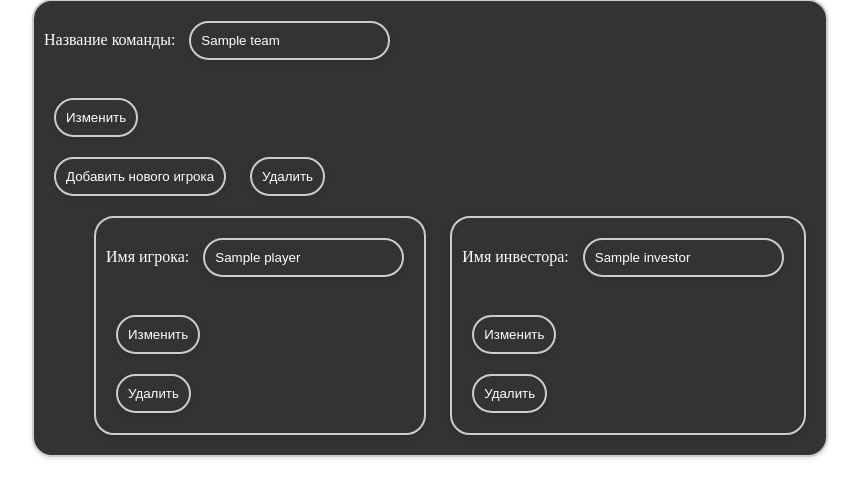
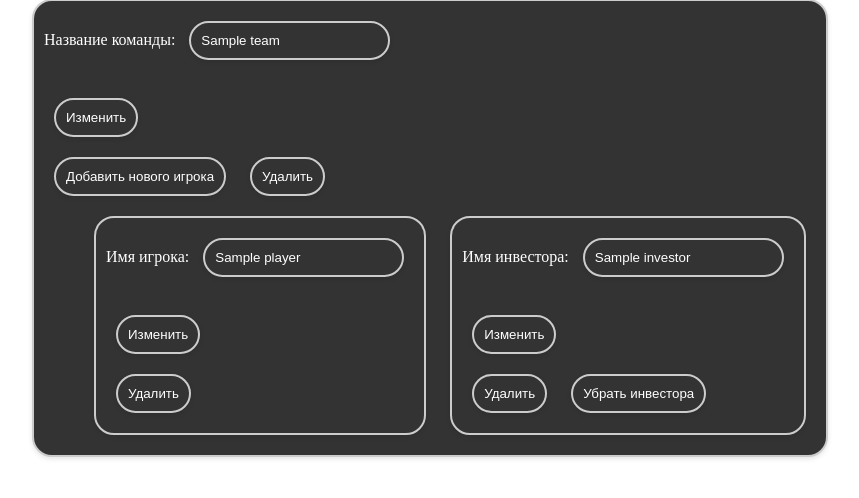
Before and after one commit to TpaBoXak/python_TW, a Flask app: page /teams in a window 1280 px wide. Shown: the part 282-780 px from the top of the page, without its empty margins (26-885 px from the left). Run offline with Flask 3, Linux system fonts and the light colour scheme; tables that the repository leaves empty hold one stand-in row (values such as "Sample post").

Commit message:
remove the connection of investroa with the team on page teams

```diff
--- a/flask_app/routes.py
+++ b/flask_app/routes.py
@@ -403,3 +403,16 @@
                 return "Ошибка в удалении инвестора"
         else:
             return redirect(url_for("routes.teams"))
+
+
+@bp.route("/remove_investor_in_team/<string:investor_name>/<string:team_name>")
+def remove_investor_in_team(investor_name, team_name):
+    if request.method == "GET":
+        with Session(engine) as session:
+            res = db_manager.remove_team_investor(session=session, team_name=team_name, investor_name=investor_name)
+            if res:
+                return redirect(url_for("routes.teams"))
+            else:
+                return "Ошибка в удалении связи команды и инвестора"
+    else:
+        return redirect(url_for("routes.teams"))
--- a/flask_app/templates/teams.html
+++ b/flask_app/templates/teams.html
@@ -36,7 +36,8 @@
            <input type="text" id="investor_name_new" name="investor_name_new" value="{{investor.investor_name}}"><br><br>
            <input type="submit" value="Изменить">
           </form>
-          <button class="btn-delete" onclick="window.location.href = '/remove_investor_in_team/{{ investor.investor_name }}'">Удалить</button>
+          <button class="btn-delete" onclick="window.location.href = '/delete_investor_in_team/{{ investor.investor_name }}'">Удалить</button>
+          <button class="btn-delete" onclick="window.location.href = '/remove_investor_in_team/{{ investor.investor_name }}/{{team.team_name}}'">Убрать инвестора</button>
         </li>
         {% endfor %}
       </ul>
```
